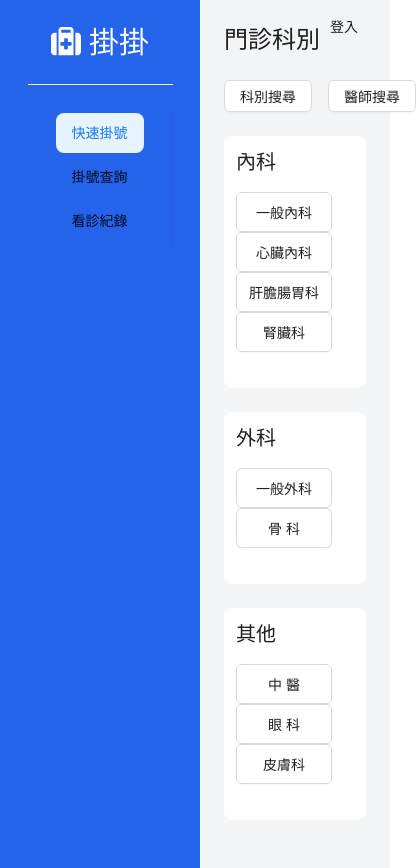
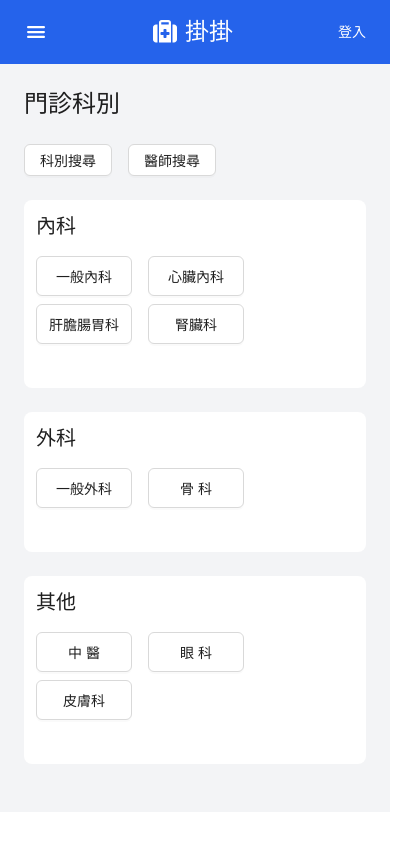
Before and after one commit to Latseng/Registration-system, a React (Vite) app: page /department in a window 390 px wide. Shown: the whole page, 416 px wide, since content can reach past the window. After the commit the page ends 844 px from the top, so only its background shows below. Built offline with nearby package versions, Linux system fonts and the light colour scheme.

Commit message:
feat: RWD

```diff
--- a/src/components/Logo.jsx
+++ b/src/components/Logo.jsx
@@ -1,8 +1,11 @@
 import { FaSuitcaseMedical } from "react-icons/fa6";
 
-const Logo = () => {
+const Logo = ({onClick}) => {
   return (
-    <button className="flex items-center text-white text-2xl">
+    <button
+      onClick={onClick}
+      className="flex items-center text-white text-2xl"
+    >
       <FaSuitcaseMedical className="mr-2" />
       <h1>掛掛</h1>
     </button>
--- /dev/null
+++ b/src/hooks/useRWD.js
@@ -0,0 +1,45 @@
+// import {useState,useEffect} from 'react'
+
+// const useRWD = () => {
+//   const [device, setDevice] = useState('mobile')
+
+//   const handleRWD = () => {
+//     if(window.innerWidth > 576)
+//       setDevice('desktop')
+//   }
+
+//   useEffect(() => {
+//     window.addEventListener('resize', handleRWD);
+//     handleRWD()
+//     return (() => {
+//       window.removeEventListener('resize', handleRWD);
+//     })
+//   },[]);
+
+//   return device
+// }
+
+// export default useRWD
+
+import { useState, useEffect } from "react";
+
+const useRWD = () => {
+  const [device, setDevice] = useState(() => {
+    return window.innerWidth > 576 ? "desktop" : "mobile";
+  });
+
+  const handleRWD = () => {
+    setDevice(window.innerWidth > 576 ? "desktop" : "mobile");
+  };
+
+  useEffect(() => {
+    window.addEventListener("resize", handleRWD);
+    return () => {
+      window.removeEventListener("resize", handleRWD);
+    };
+  }, [handleRWD]);
+
+  return device;
+};
+
+export default useRWD;
--- /dev/null
+++ b/src/pages/ClinicSchedulePage.jsx
@@ -0,0 +1,11 @@
+import { Layout, Menu, Button, Divider } from "antd";
+import { FaSuitcaseMedical } from "react-icons/fa6";
+import { useNavigate } from "react-router-dom";
+
+const { Sider, Content } = Layout;
+
+const ClinicSchedulePage = () => {
+  return <div>ClinicSchedulePage</div>;
+};
+
+export default ClinicSchedulePage;
--- a/src/pages/DepartmentPage.jsx
+++ b/src/pages/DepartmentPage.jsx
@@ -1,16 +1,25 @@
+import useRWD from "../hooks/useRWD";
+import Logo from "../components/Logo";
 import { Layout, Menu, Button, Divider } from "antd";
 import { FaSuitcaseMedical } from "react-icons/fa6";
+import { IoMenu } from "react-icons/io5";
 import { useNavigate } from "react-router-dom";
-const { Sider, Content } = Layout;
+
+const { Sider, Header, Content } = Layout;
 
 const DepartmentPage = () => {
   const navigate = useNavigate();
+  const device = useRWD()
+
   const handleClickLogin = () => {
-    navigate('/login')
+    navigate("/login");
+  };
+  const handleClickLogo = () => {
+     navigate("/*")
   }
   return (
-    <Layout className="min-h-screen">
-      {/* 左側導覽列 */}
+    <Layout>
+      {device === "desktop" ? (
         <Sider
           width={200}
           style={{ backgroundColor: "rgb(37 99 235)" }}
@@ -34,10 +43,24 @@ const DepartmentPage = () => {
             <Menu.Item key="3">看診紀錄</Menu.Item>
           </Menu>
         </Sider>
+      ) : (
+        /* 手機版導覽列 */
+        <Header className="flex justify-between items-center bg-blue-600 px-6">
+          <button className="text-white">
+            <IoMenu className="size-6" />
+          </button>
+          <Logo onClick={handleClickLogo} />
+          <button className="text-white">登入</button>
+        </Header>
+      )}
 
       {/* 右側內容區 */}
       <Content className="bg-gray-100 p-6">
-        <button className="absolute right-8 top-4"onClick={handleClickLogin}>登入</button>
+        {device === "desktop" && (
+          <button className="absolute right-8 top-4" onClick={handleClickLogin}>
+            登入
+          </button>
+        )}
         <h1 className="text-2xl mb-6">門診科別</h1>
         <div className="flex space-x-4 mb-6">
           <Button>科別搜尋</Button>
@@ -47,26 +70,26 @@ const DepartmentPage = () => {
           <div className="bg-white mb-6 p-3 rounded-lg">
             <h2 className="text-xl mb-4">內科</h2>
             <div className="flex flex-wrap mb-6">
-              <Button className="w-24 h-10 mr-4">一般內科</Button>
-              <Button className="w-24 h-10 mr-4">心臟內科</Button>
-              <Button className="w-24 h-10 mr-4">肝膽腸胃科</Button>
-              <Button className="w-24 h-10 mr-4">腎臟科</Button>
+              <Button className="w-24 h-10 mr-4 mb-2">一般內科</Button>
+              <Button className="w-24 h-10 mr-4 mb-2">心臟內科</Button>
+              <Button className="w-24 h-10 mr-4 mb-2">肝膽腸胃科</Button>
+              <Button className="w-24 h-10 mr-4 mb-2">腎臟科</Button>
             </div>
           </div>
 
           <div className="bg-white mb-6 p-3 rounded-lg">
             <h2 className="text-xl mb-4">外科</h2>
             <div className="flex flex-wrap mb-6">
-              <Button className="w-24 h-10 mr-4">一般外科</Button>
-              <Button className="w-24 h-10 mr-4">骨科</Button>
+              <Button className="w-24 h-10 mr-4 mb-2">一般外科</Button>
+              <Button className="w-24 h-10 mr-4 mb-2">骨科</Button>
             </div>
           </div>
           <div className="bg-white mb-6 p-3 rounded-lg">
             <h2 className="text-xl mb-4">其他</h2>
             <div className="flex flex-wrap mb-6">
-              <Button className="w-24 h-10 mr-4">中醫</Button>
-              <Button className="w-24 h-10 mr-4">眼科</Button>
-              <Button className="w-24 h-10 mr-4">皮膚科</Button>
+              <Button className="w-24 h-10 mr-4 mb-2">中醫</Button>
+              <Button className="w-24 h-10 mr-4 mb-2">眼科</Button>
+              <Button className="w-24 h-10 mr-4 mb-2">皮膚科</Button>
             </div>
           </div>
         </div>
```
Lines whose indentation alone changed are shown as unchanged.
